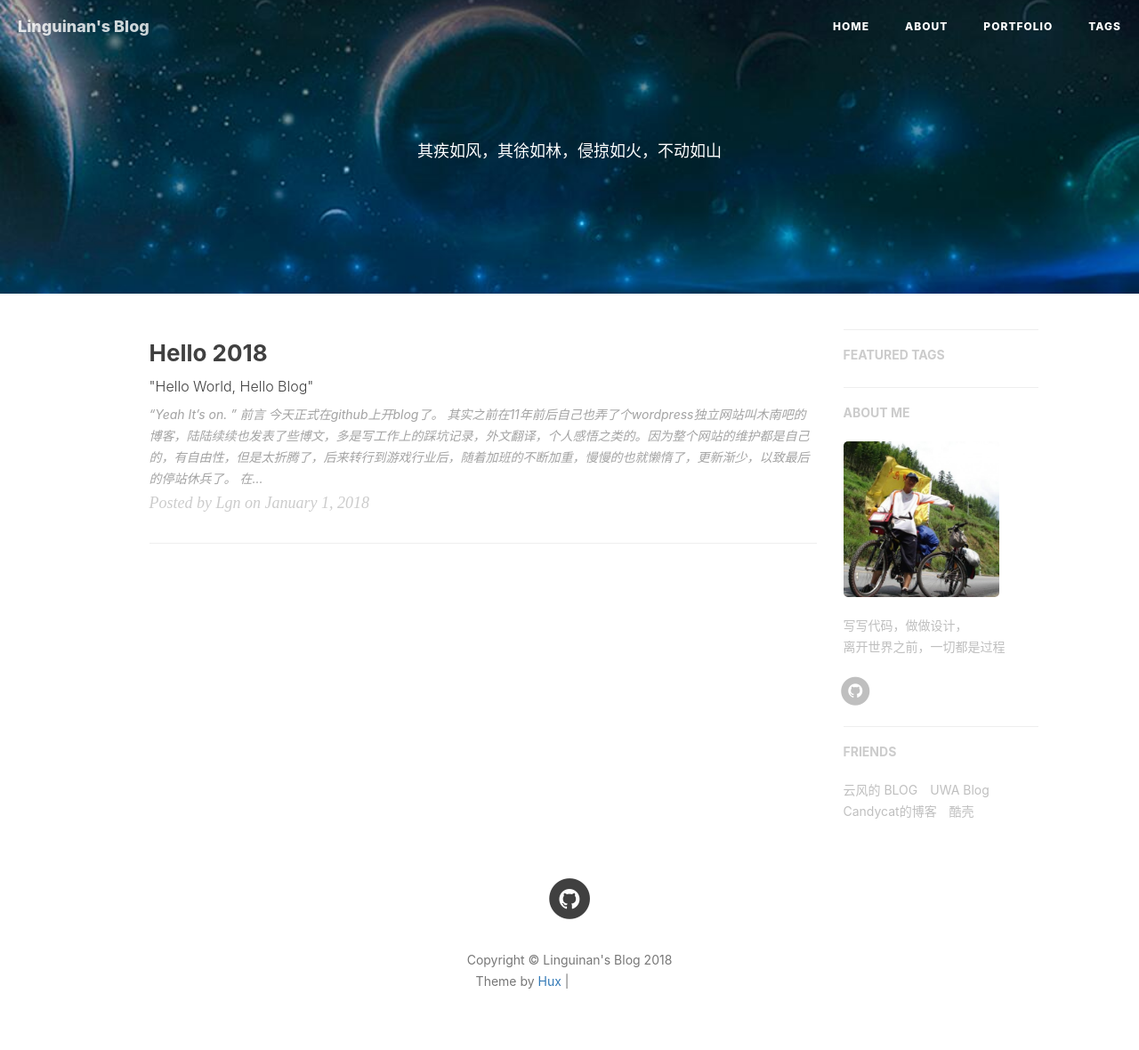
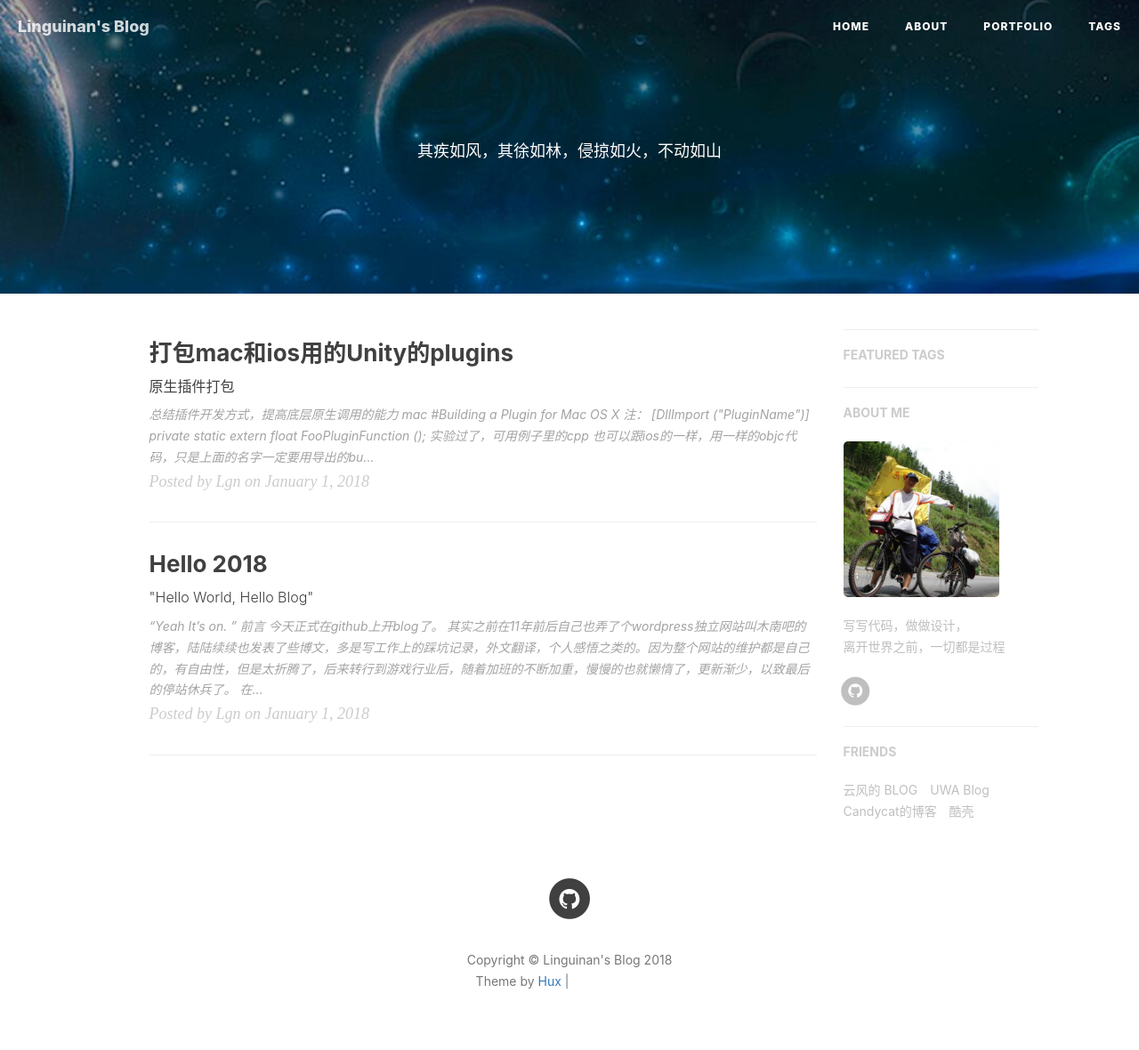
Before and after one commit to linguinan/linguinan.github.io, a Jekyll site: the page built from index.html, in a window 1280 px wide. Shown: the whole page at 89% size. Built offline with Jekyll 4.4.1, drawn with Linux system fonts in a browser that asks for light colours; nearby versions of some CDN libraries; the list of posts is cut into pages by our own code; comment, search, counter and statistics services are not loaded; grey boxes are pictures that could not be loaded.

Commit message:
second blog

`````diff
--- /dev/null
+++ b/_posts/2018-01-02-build-mac-plugins.md
@@ -0,0 +1,95 @@
+---
+layout:     keynote
+title:      "打包mac和ios用的Unity的plugins"
+subtitle:   "原生插件打包"
+date:       2018-01-01
+author:     "Lgn"
+tags:
+    - Unity
+    - iOS
+    - Plugin
+---
+
+
+> 总结插件开发方式，提高底层原生调用的能力
+
+mac
+#[Building a Plugin for Mac OS X](https://docs.unity3d.com/Manual/PluginsForDesktop.html)
+注：
+````c#
+[DllImport ("PluginName")]
+private static extern float FooPluginFunction ();
+````
+
+实验过了，可用例子里的cpp
+也可以跟ios的一样，用一样的objc代码，只是上面的名字一定要用导出的**bundle文件名**
+
+##新建bundle项目
+```
+[XCode] --> [File] --> [NewProject
+[macOS] --> [Framework & Library] --> [Bundle]
+```
+
+ios
+#[Building Plugins for iOS](https://docs.unity3d.com/Manual/PluginsForIOS.html)
+注：
+````c#
+[DllImport ("__Internal")]
+private static extern float FooPluginFunction();
+````
+
+要实现重写Unity的启动程序，需在末尾加上：
+````c#
+//自动修改启动程序
+IMPL_APP_CONTROLLER_SUBCLASS(MainDelegate)
+````
+原理在底部[说明](#mark)
+
+##两种原生实现方式：
+一、直接在Plugin/iOS目录下编写.m/.h文件，暴露接口直接调用
+
+二、把独立实现的c/cpp/objc单独打包成静态库.a文件
+
+打包流程：
+[iOS开发手把手教你如何打包静态库.a文件](https://www.jianshu.com/p/e25e4b391a68)
+* 1.建库
+![img](/img/in-post/plugin-1.png)
+
+* 2.设置release
+![img](/img/in-post/plugin-2.png)
+
+* 3.选择真机进行运行，在运行后我们找到生成的.a文件右键选择show in finder就可以了
+![img](/img/in-post/plugin-3.png)
+
+- []mac sample
+- []ios sample
+
+<p id = "mark"></p>
+---
+
+UnityAppController.h 里面有这样一个宏：
+````objective-c
+#define IMPL_APP_CONTROLLER_SUBCLASS(ClassName)
+@interface ClassName(OverrideAppDelegate)
+{
+}
++(void)load;
+@end
+
+@implementation ClassName(OverrideAppDelegate)
++(void)load
+{
+    extern const char* AppControllerClassName;
+    AppControllerClassName = #ClassName;
+}
+@end
+````
+
+将这个宏加到 CustomAppController.mm 中，即可实现自动设置 AppControllerClassName ：
+IMPL_APP_CONTROLLER_SUBCLASS (CustomAppController)
+
+是不是很神奇呢！
+IMPL_APP_CONTROLLER_SUBCLASS 使用了两个 Objective-C 的特性，
+* 一是 category ，用来给已有的类扩展新的方法；
+* 二是 +(void)load 静态方法，它会在运行时 CustomAppController 类被加载到内存中时触发，
+这个时间点比 int main() 函数还要早，所以能够提前“篡改” AppControllerClassName，达到我们的目的。
`````
Also changed, not shown: _posts/2018-01-01-hello.md (+4 -3 lines), img/in-post/plugin-1.png (added), img/in-post/plugin-2.png (added), img/in-post/plugin-3.png (added).
